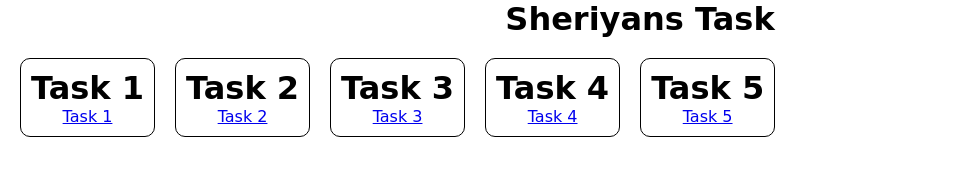
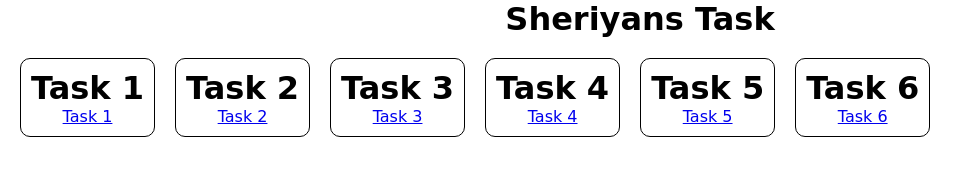
Before and after one commit to dev-devendra21/sheriyans-tasks, a plain HTML site: page index.html in a window 1280 px wide. Shown: the whole page, without its empty margins (0-973 px from the left). Drawn offline with Linux system fonts and the light colour scheme.

Commit message:
add task 6 link in root html

```diff
--- a/index.html
+++ b/index.html
@@ -31,6 +31,10 @@
         <h1>Task 5</h1>
         <a href="task-5/index.html">Task 5</a>
       </div>
+      <div>
+        <h1>Task 6</h1>
+        <a href="task-6/index.html">Task 6</a>
+      </div>
     </main>
   </body>
 </html>
```
